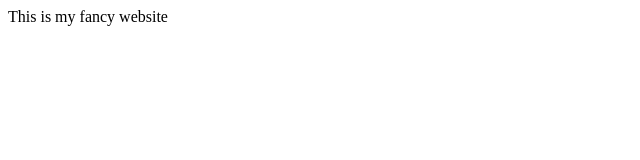
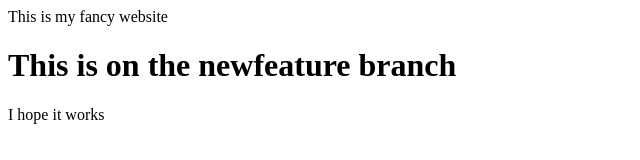
Before and after one commit to rose-mond/CSD9.2, a plain HTML site: page index.html in a window 1280 px wide. Shown: the whole page, without its empty margins (0-640 px from the left). Drawn offline with Linux system fonts and the light colour scheme.

Commit message:
New feature

```diff
--- a/index.html
+++ b/index.html
@@ -6,5 +6,9 @@
 
 <body>
  This is my fancy website
+
+ <h1> This is on the newfeature branch</h1>
+ I hope it works
+
 </body>
 </html>
```
